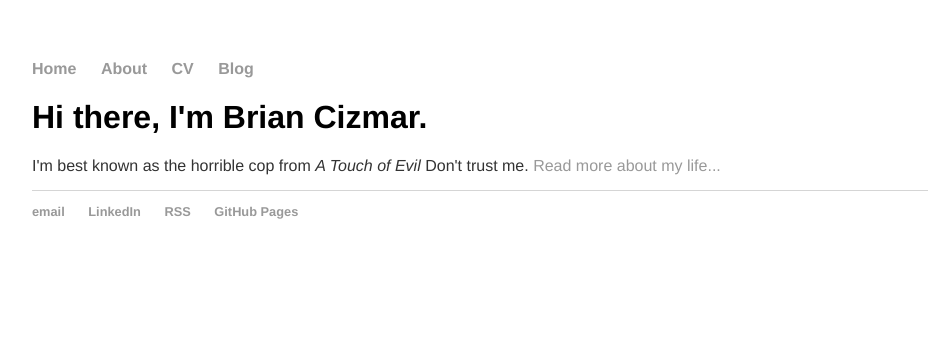
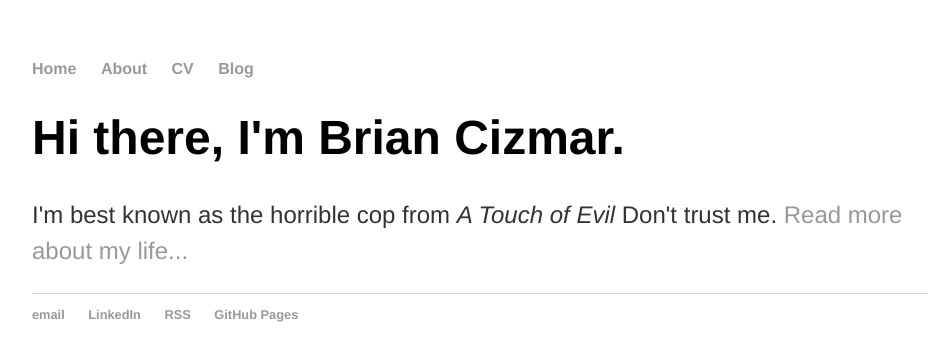
Before and after one commit to akion72/akion72.github.io, a Jekyll site: the page built from index.html, in a window 1280 px wide. Shown: the top 361 px of the page, without its empty margins (160-1093 px from the left). Built offline with Jekyll 4.4.1, drawn with Linux system fonts in a browser that asks for light colours.

Commit message:
Update main.css

```diff
--- a/css/main.css
+++ b/css/main.css
@@ -20,12 +20,12 @@ a:hover {
     text-decoration: underline;
 }
 h1 {
-    font-size: 2em;
+    font-size: 3em;
     font-family:'Helvetica', 'Arial', 'Sans-Serif';
 }
 p {
-    font-size: 1em;
-    line-height: 1em;
+    font-size: 1.5em;
+    line-height: 1.5em;
     color: #333;
     font-family:'Helvetica', 'Arial', 'Sans-Serif';
 }
@@ -36,7 +36,7 @@ footer {
 
 ul.posts {
     margin: 20px auto 40px;
-    font-size: 1em;
+    font-size: 1.5em;
 }
 
 ul.posts li {
```
